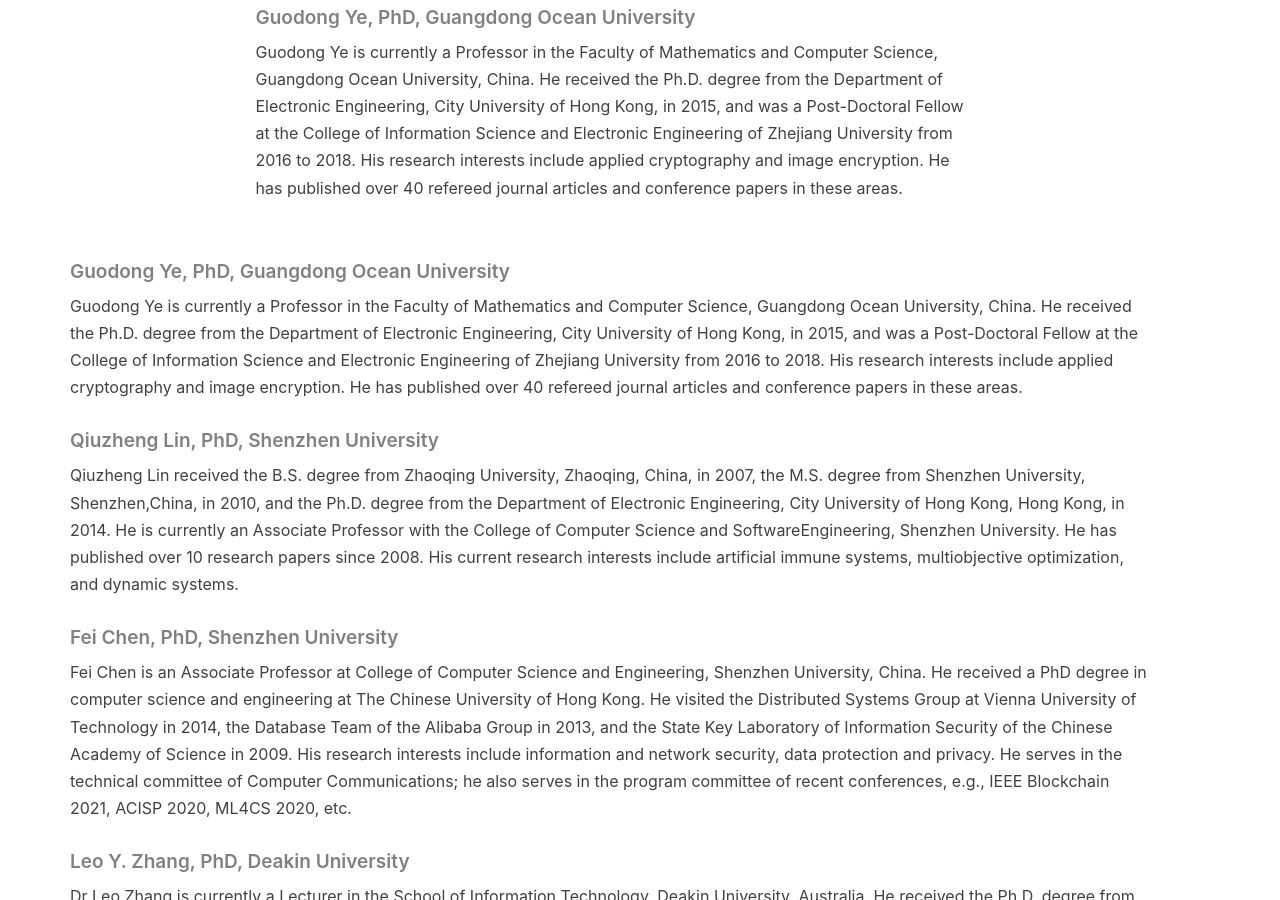
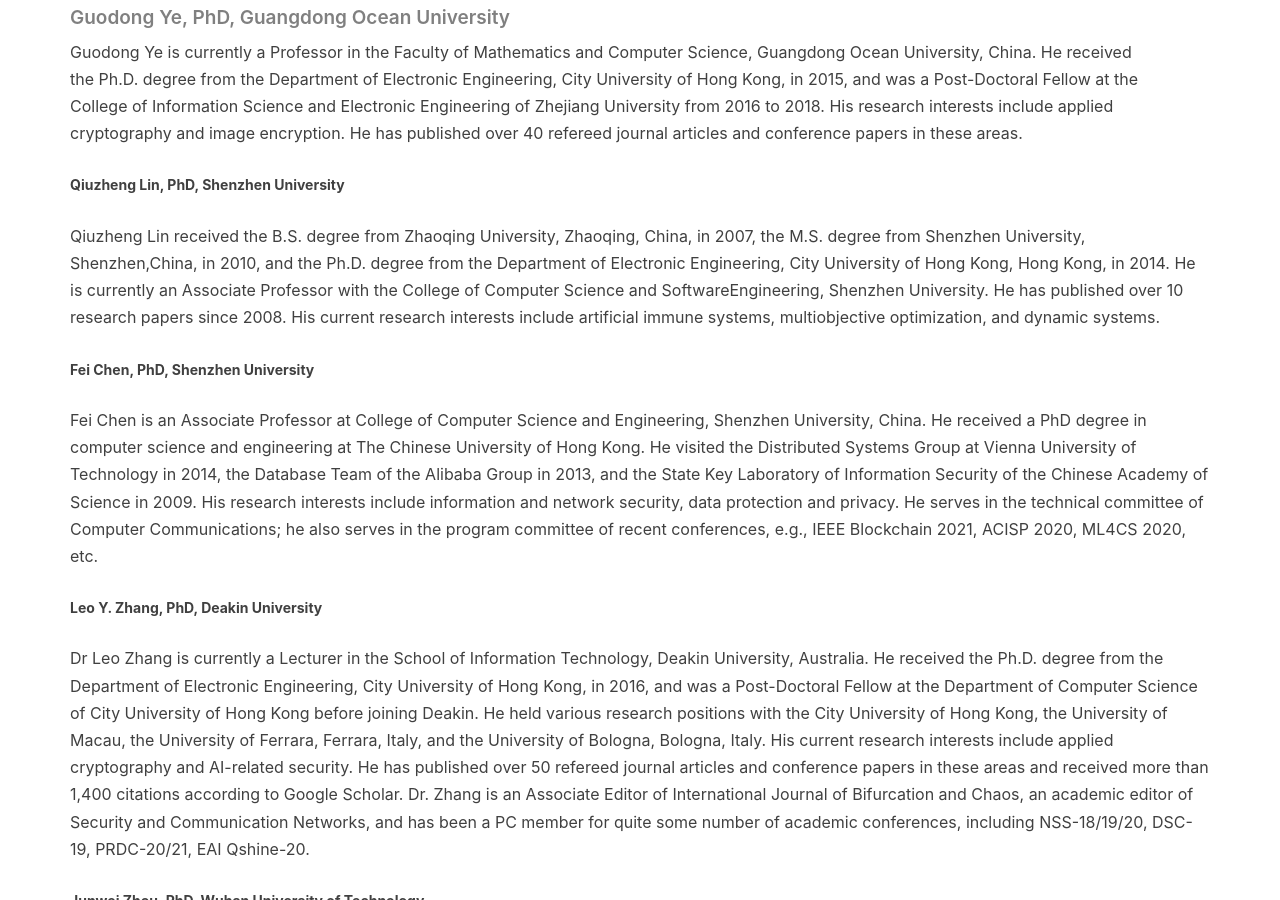
Before and after one commit to Gahory/SSSML2021, a Jekyll site: the page built from Organizing Committee.html, in a window 1280 px wide and 900 px high, scrolled down 557 px. Built offline with Jekyll 4.4.1, drawn with Linux system fonts in a browser that asks for light colours; nearby versions of some CDN libraries; comment, search, counter and statistics services are not loaded.

Commit message:
Update Organizing Committee.html

```diff
--- a/Organizing Committee.html
+++ b/Organizing Committee.html
@@ -9,19 +9,6 @@
 <div class="zh post-container">
 
     <!--copied from markdown -->
-    <div class="row">
-            <div class="col-lg-8 col-lg-offset-2 col-md-10 col-md-offset-1">
-                <div class="post-heading">
-                    <h5>Guodong Ye, PhD, Guangdong Ocean University</h5>
-
-                    <p>Guodong Ye is currently a Professor in the Faculty of Mathematics and Computer Science, Guangdong Ocean University, China. He received the Ph.D.
-                        degree from the Department of Electronic Engineering, City University of Hong Kong, in 2015, and was a Post-Doctoral Fellow at the College of Information
-                        Science and Electronic Engineering of Zhejiang University from 2016 to 2018. His research interests include applied cryptography and image encryption.
-                        He has published over 40 refereed journal articles and conference papers in these areas. </p>
-                </div>
-            </div>
-        </div>
-    <div>
     <h5>Guodong Ye, PhD, Guangdong Ocean University</h5>
 
     <p>Guodong Ye is currently a Professor in the Faculty of Mathematics and Computer Science, Guangdong Ocean University, China. He received the Ph.D.
```
